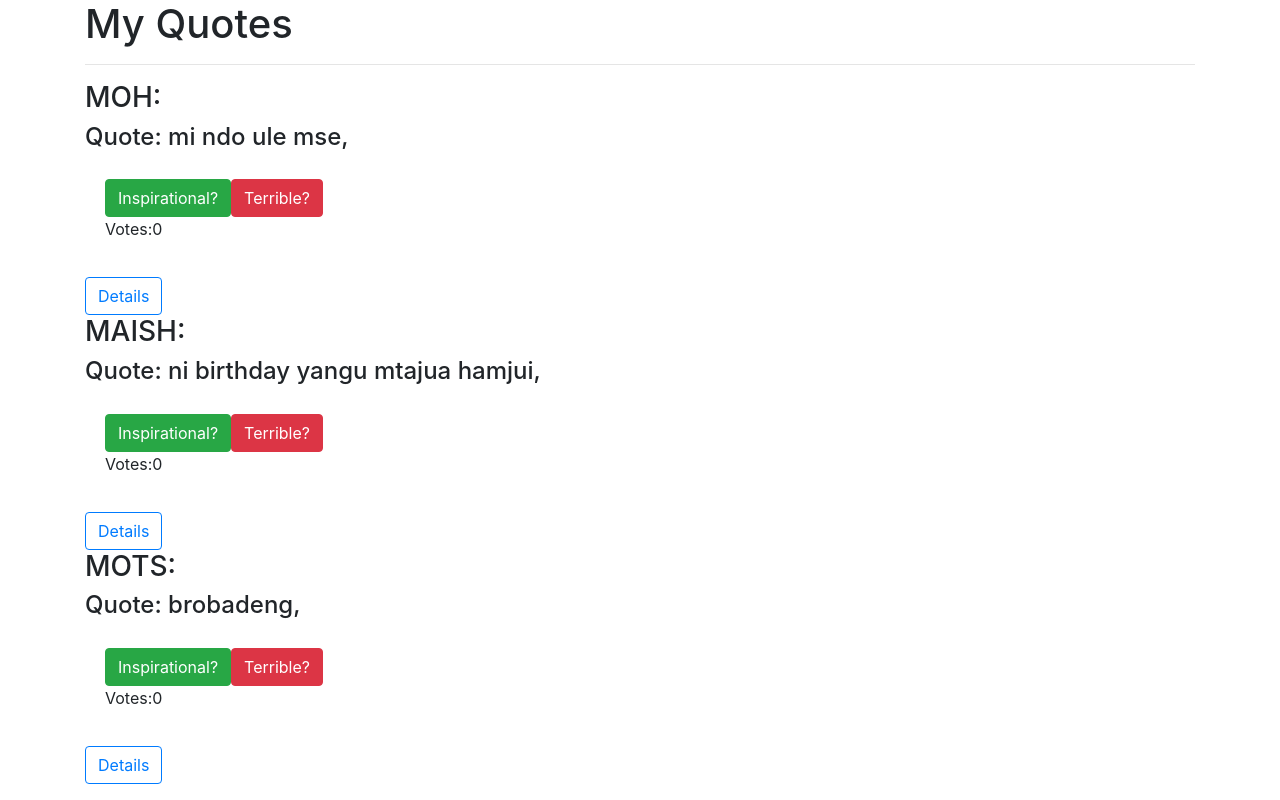
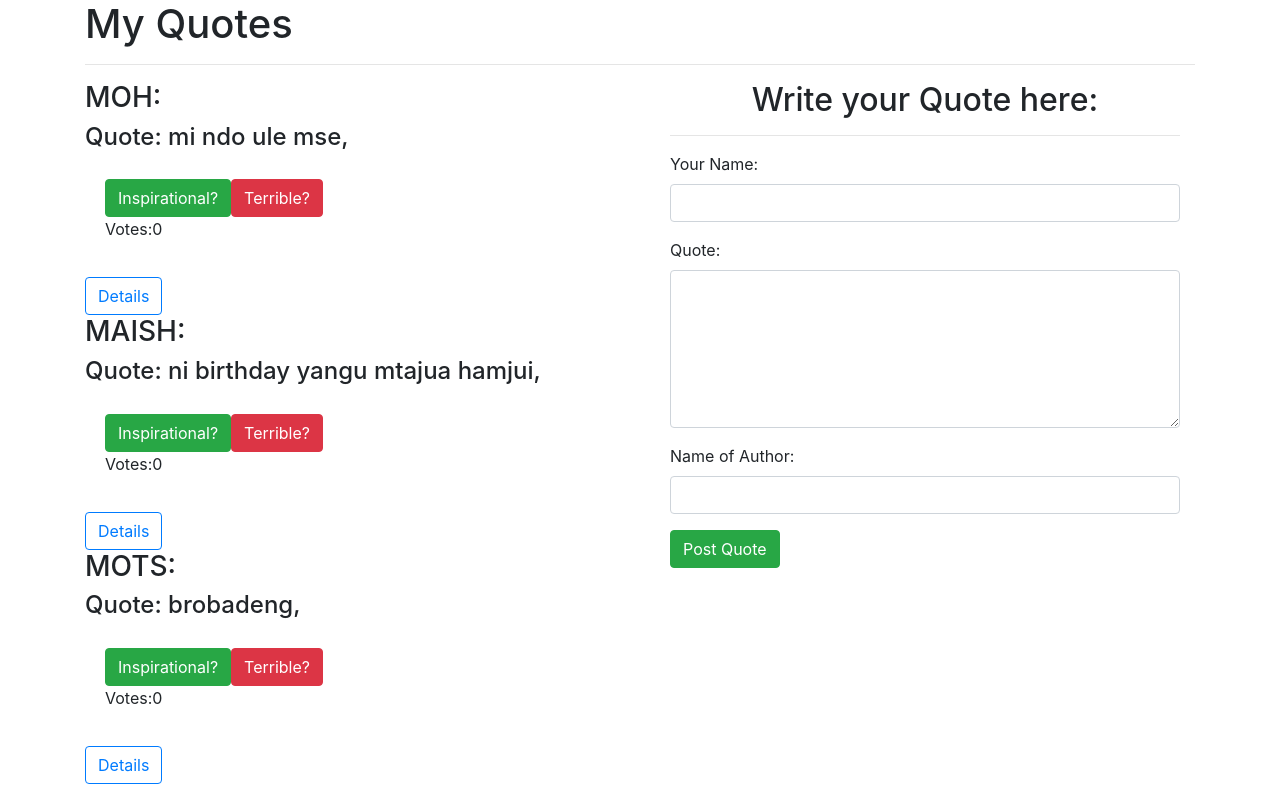
Before and after one commit to Lenny-Makori/Quotes, an Angular app: page / in a window 1280 px wide. Built offline with nearby package versions, Linux system fonts and the light colour scheme.

Commit message:
add form component in the app

```diff
--- a/src/app/quote-form/quote-form.component.html
+++ b/src/app/quote-form/quote-form.component.html
@@ -0,0 +1,34 @@
+<div class="container-fluid">
+    <h2 class="text-center">Write your Quote here:</h2>
+    <hr>
+    <form (ngSubmit)='submitQuote(goalForm.value)' #goalForm='ngForm'>
+        <div class="form-group">
+
+            <label for="username">Your Name:</label>
+            <input type="text" class="form-control" id="username" [(ngModel)]="newQuote.username" name="username" #username='ngModel' required>
+            <div [hidden]="username.valid || username.pristine" class="alert alert-danger">
+                <p>Name is required</p>
+              </div>
+
+        </div>
+        <div class="form-group">
+
+            <label for="userquote">Quote:</label>
+            <textarea class="form-control" id="userquote" rows="6" [(ngModel)]="newQuote.userquote" name="userquote" #userquote='ngModel' required></textarea>
+            <div [hidden]="userquote.valid || userquote.pristine" class="alert alert-danger">
+                <p>Quote is required</p>
+              </div>
+
+        </div>
+        <div class="form-group">
+
+            <label for="author">Name of Author:</label>
+            <input type='text' class="form-control" id="author" [(ngModel)]="newQuote.author" name="author" #author='ngModel' required>
+            <div [hidden]="author.valid || author.pristine" class="alert alert-danger">
+                <p>Name of Author is required</p>
+              </div>
+
+        </div>
+        <button type="submit" class="btn btn-success">Post Quote</button>
+    </form>
+  </div>
```
